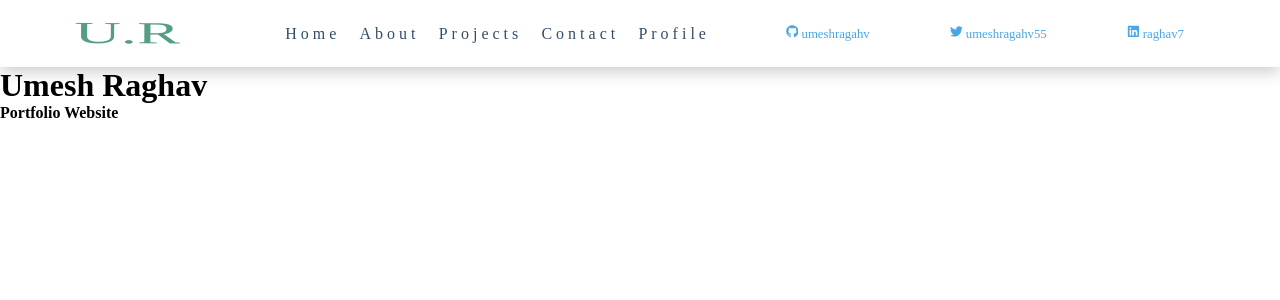
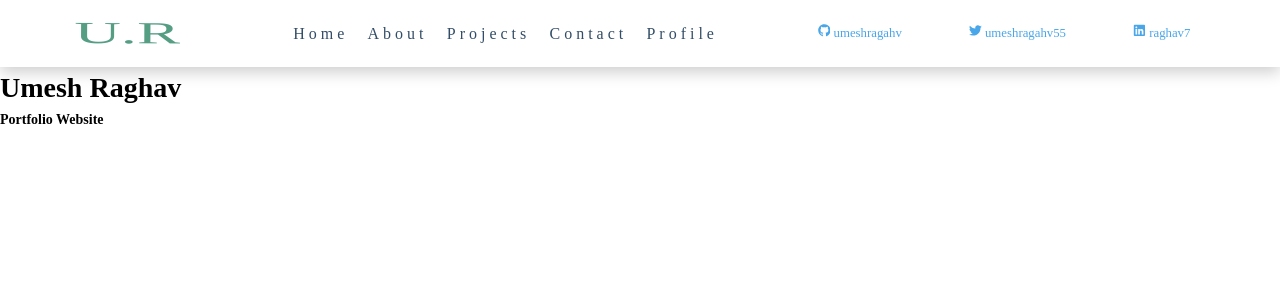
Before and after one commit to umeshraghav/portfolio, a React (Create React App) app: page / in a window 1280 px wide. Shown: the top 300 px of the page. Built offline with nearby package versions, Linux system fonts and the light colour scheme.

Commit message:
Added Toggle Functionality in nav

```diff
--- a/src/App.css
+++ b/src/App.css
@@ -30,12 +30,16 @@
     padding: 0;
     box-sizing: border-box;
 }
+body{
+    line-height: 1.5;
+    font-size: 0.875rem;
+}
 
 a{
     text-decoration: none;
 }
 ul{
-    list-style: none;
+    list-style-type: none;
 }
 
 
@@ -66,15 +70,7 @@ nav {
     height: 35px;
 }
 
-.links-container{
-    height: 0px;
-    overflow: hidden;
-    transition: var(--transition);
 
-}
-.show-conatiner{
-    height: auto;
-}
 
 .links a {
         font-size: 1rem;
@@ -84,13 +80,15 @@ nav {
         display: block;
         padding: 0.5rem 1rem;
         transition: var(--transition);
-;
 }
 
-.links,  a:hover{
+.links a:hover{
 
     color: var(--clr-primary-5);
     padding-left: 1.4rem;
+}
+.social-icons{
+    display: flex;
 }
 .social-icons a{
         display: block;
@@ -104,6 +102,12 @@ nav {
     padding-left: 1.4rem;
 }
 
+.links-container{
+    height: 0;
+     overflow: hidden;
+    transition: var(--transition);
+
+}
 
 
 
@@ -126,7 +130,7 @@ nav {
             display: none;
         }
  .links-container{
-                height: auto;
+                height: auto !important;
             }
  .links{
          display: flex;
@@ -146,7 +150,7 @@ nav {
     display: flex;
 }
 .social-icons a{
-    margin: 0 0.5rem;
+    margin: 0 0.1rem;
     font-size: 0.8rem;
     color: var(--clr-primary-5);
     transition: var(--transition);
--- a/src/components/Navbar.js
+++ b/src/components/Navbar.js
@@ -1,4 +1,4 @@
-import React from 'react';
+import React, {useState,useRef, useEffect} from 'react';
 import logo from '../logo.svg';
 import {FaBars} from 'react-icons/fa'
 import {links, socialLinks} from '../data'
@@ -6,16 +6,30 @@ import {links, socialLinks} from '../data'
 
 
 export default function Navbar() {
+    const [showLinks, setShowLinks] = useState(false)
+    const linksContainerRef = useRef(null);
+    const linksRef = useRef(null);
+    useEffect(() => {
+        const linksHeight = linksRef.current.getBoundingClientRect().height;
+        if(showLinks){
+            linksContainerRef.current.style.height=`${linksHeight}px`;
+        }else{
+            linksContainerRef.current.style.height = '0px'
+        }
+
+
+    }, [showLinks])
+
     return (
         <nav>
                   <div className="nav-center">
                             <div className="nav-header">
                                         <img className="logo" src={logo} alt="Umesh Raghav" />
-                                        <button className='nav-toggle'><FaBars/></button>
+                                        <button className='nav-toggle' onClick={()=>setShowLinks(!showLinks)}><FaBars/></button>
                             </div>
 
-                            <div className="links-container show-conatiner">
-                                    <ul className="links">
+                            <div className="links-container" ref={linksContainerRef}>
+                                    <ul className="links" ref={linksRef}>
                                         {links.map((link)=>{
                                             return <li key={link.id}>
 
@@ -23,7 +37,7 @@ export default function Navbar() {
                                               </li>
                                         })}
                                     </ul>
-                            </div>
+                                    </div>
                             <ul className="social-icons">
                                 {socialLinks.map((sl)=>{
                                         return <li key={sl.id}>
```
